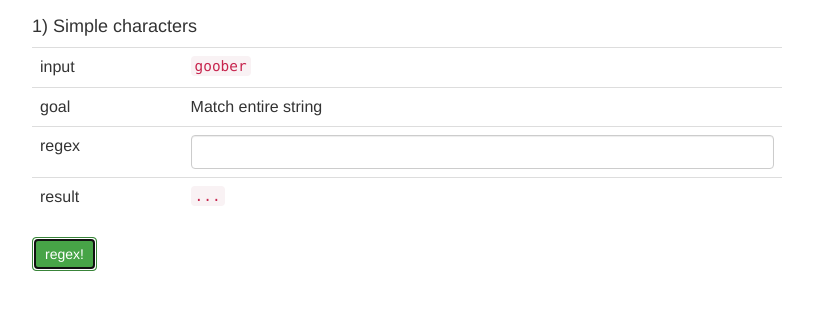
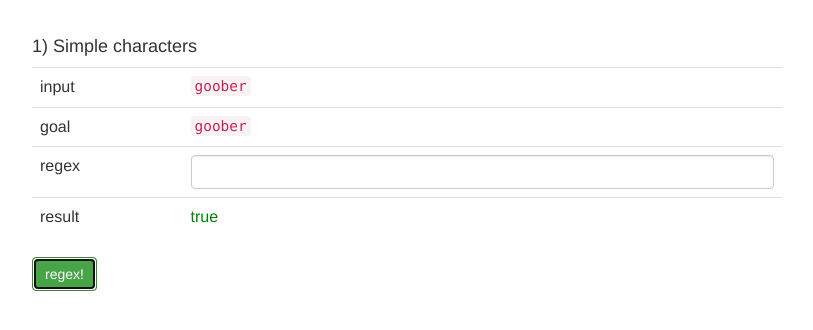
Before and after one commit to ghukill/regexercise, a plain HTML site: page index.html in a window 1280 px wide. Both pictures are taken after a click on the button "regex!". Shown: the part 56-386 px from the top of the page, without its empty margins (38-851 px from the left). Drawn offline with nearby package versions, Linux system fonts and the light colour scheme.

Commit message:
progress

```diff
--- a/index.html
+++ b/index.html
@@ -26,6 +26,18 @@
 
     <!--jscookie-->
     <script src="inc/jquery_cookie/jquery.cookie.js" type="text/javascript"></script>
+
+    <style>
+        .row{
+            margin-bottom:20px;
+        }
+        .true {
+            color: green;
+        }
+        .false {
+            color: red;
+        }
+    </style>
 </head>
 
 <body>
@@ -44,19 +56,19 @@
                 <table class="table">
                     <tr>
                         <td>input</td>
-                        <td><code>goober</code></td>
+                        <td><code><span class="input">goober</span></code></td>
                     </tr>
                     <tr>
                         <td>goal</td>
-                        <td>Match entire string</td>
+                        <td><code><span class="target">goober</span></code></td>
                     </tr>
                     <tr>
                         <td>regex</td>
-                        <td><input class='form-control' type='text'/></td>
+                        <td><input class='form-control regex' type='text'/></td>
                     </tr>
                     <tr>
                         <td>result</td>
-                        <td><code><span>...</span></code></td>
+                        <td><span class="result">...</span></td>
                     </tr>
                 </table>
                 <button class="btn btn-success regex_this" regex='match'>regex!</button>
--- a/js/main.js
+++ b/js/main.js
@@ -3,11 +3,36 @@
 $(document).ready(function(){
 
 	$("button.regex_this").on('click', function(e) {
+
+		// get regex type
 	    var regex_type = $(this).attr('regex');
-	    console.log(regex_type);
 	    // get table
-	    var regex_table = $(this).siblings();
-	    console.log(regex_table);
+	    var regex_table = $(this).siblings("table")[0];
+	    // prep
+	    regex_package = {
+	    	regex_type : regex_type,
+	    	input : $(regex_table).find('.input').html(),
+		    target : $(regex_table).find('.target').html(),
+		    regex : new RegExp($(regex_table).find('.regex').val()),
+		    result : $(regex_table).find('.result').html()
+	    }
+	    // check regex
+	    regex_package.verdict = regex_package.regex.test(regex_package.input)
+
+	    // debug
+	    console.log(regex_package);
+
+	    // set verdict
+    	var verdict_msg = $(regex_table).find('.result');
+	    if (regex_package.verdict){
+	    	verdict_msg.html('true');
+	    	verdict_msg.addClass('true');
+	    }
+    	else {
+    		verdict_msg.html('false');
+    		verdict_msg.addClass('false');
+    	}
+
 	});
 
 });
```
